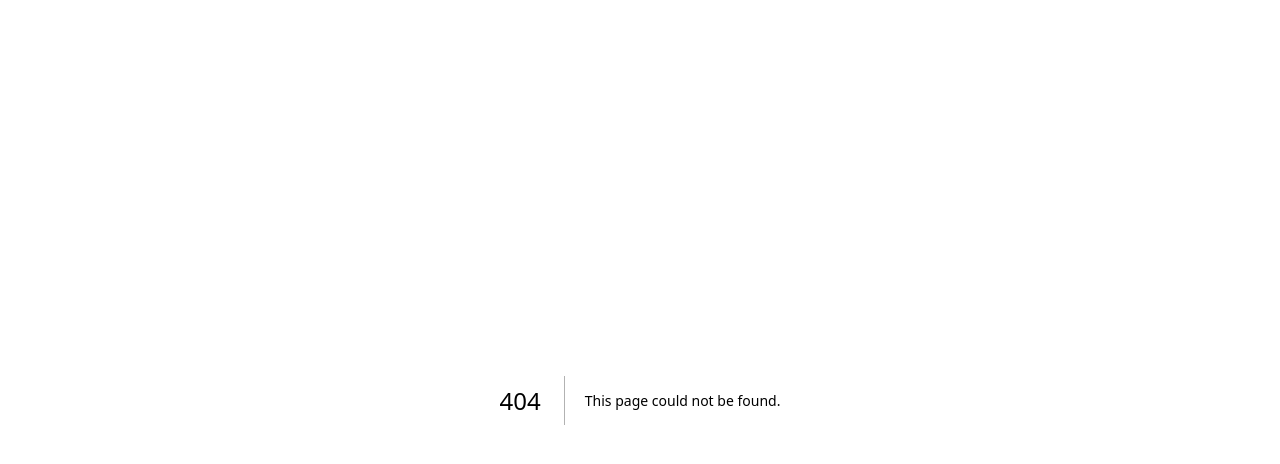
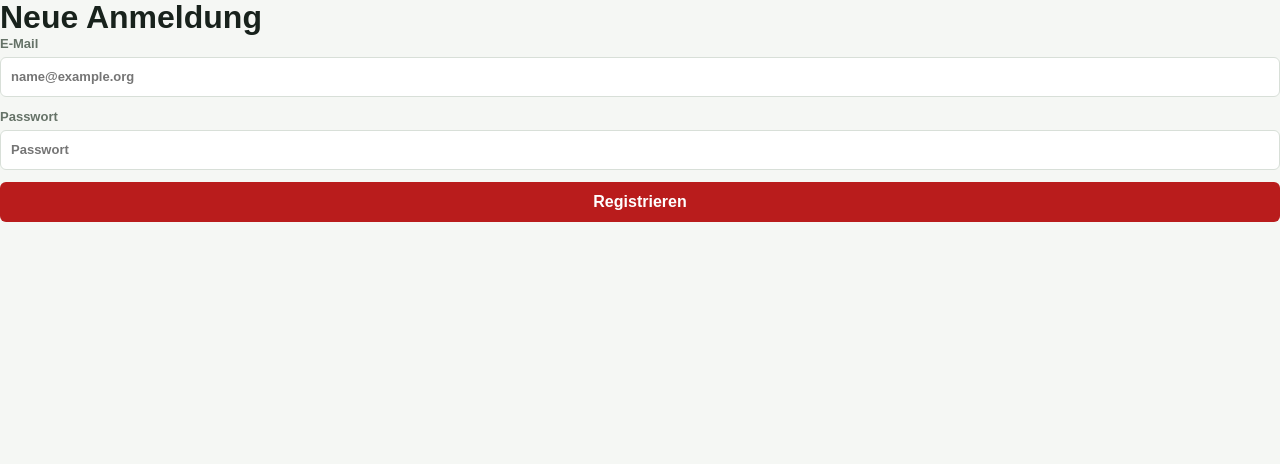
Before and after one commit to ValenVanHel/veranstaltungsprogramm, a Next.js app: page /register in a window 1280 px wide. Before the commit this address had no page. Shown: the top 464 px of the page. Built offline with nearby package versions, Linux system fonts and the light colour scheme; no server answers.

Commit message:
neue registrierung v1

```diff
--- /dev/null
+++ b/src/app/register/page.tsx
@@ -0,0 +1,70 @@
+"use client";
+import { useRouter } from "next/navigation";
+import { useState, useEffect } from "react";
+import { isSupabaseConfigured, supabase } from "@/lib/supabase";
+
+export default function RegisterPage() {
+  const router = useRouter();
+  const [configured] = useState(isSupabaseConfigured);
+  const [email, setEmail] = useState("");
+  const [password, setPassword] = useState("");
+  const [message, setMessage] = useState<string | null>(null);
+  const [loading, setLoading] = useState(false);
+
+  useEffect(() => {
+    if (!supabase) return;
+    (async () => {
+      const { data } = await supabase.auth.getSession();
+      if (data.session?.user) router.replace("/");
+    })();
+  }, [router]);
+
+  async function handleRegister(e: React.FormEvent) {
+    e.preventDefault();
+    if (!configured || !supabase) return;
+    setLoading(true);
+    setMessage(null);
+    try {
+      const { error } = await supabase.auth.signUp({ email, password });
+      if (error) throw error;
+      setMessage("Registrierung erfolgreich! Bitte überprüfe dein Postfach.");
+    } catch (err) {
+      setMessage(err instanceof Error ? err.message : "Registrierung fehlgeschlagen.");
+    } finally {
+      setLoading(false);
+    }
+  }
+
+  return (
+    <main className="auth-page">
+      <h1>Neue Anmeldung</h1>
+      <form onSubmit={handleRegister} className="auth-form">
+        <label>
+          E-Mail
+          <input
+            type="email"
+            required
+            value={email}
+            onChange={(e) => setEmail(e.target.value)}
+            placeholder="name@example.org"
+          />
+        </label>
+        <label>
+          Passwort
+          <input
+            type="password"
+            required
+            value={password}
+            onChange={(e) => setPassword(e.target.value)}
+            placeholder="Passwort"
+          />
+        </label>
+        <button className="button primary" type="submit" disabled={loading || !configured}>
+          {loading ? "Registrierung..." : "Registrieren"}
+        </button>
+        {message && <p className="status-text">{message}</p>}
+        {!configured && <p className="status-text">Registrierung ist derzeit nicht verfügbar.</p>}
+      </form>
+    </main>
+  );
+}
```
